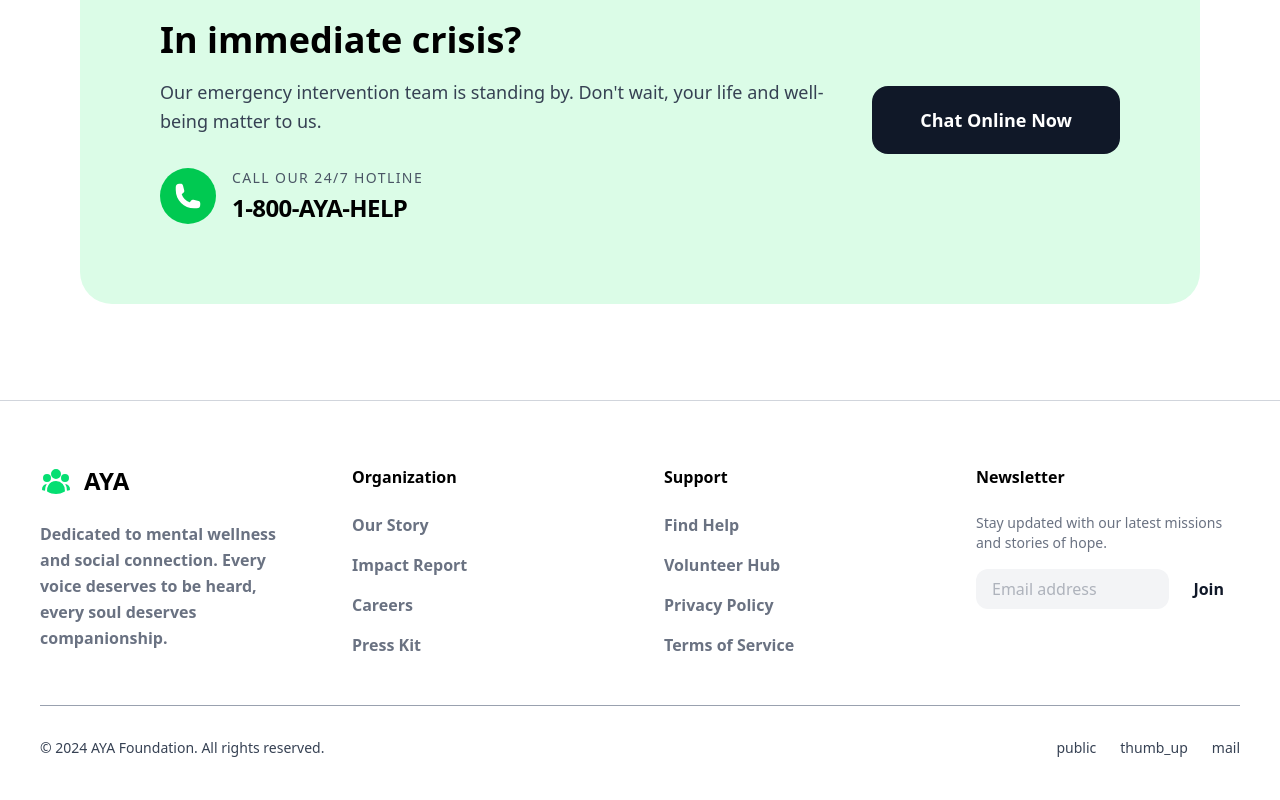
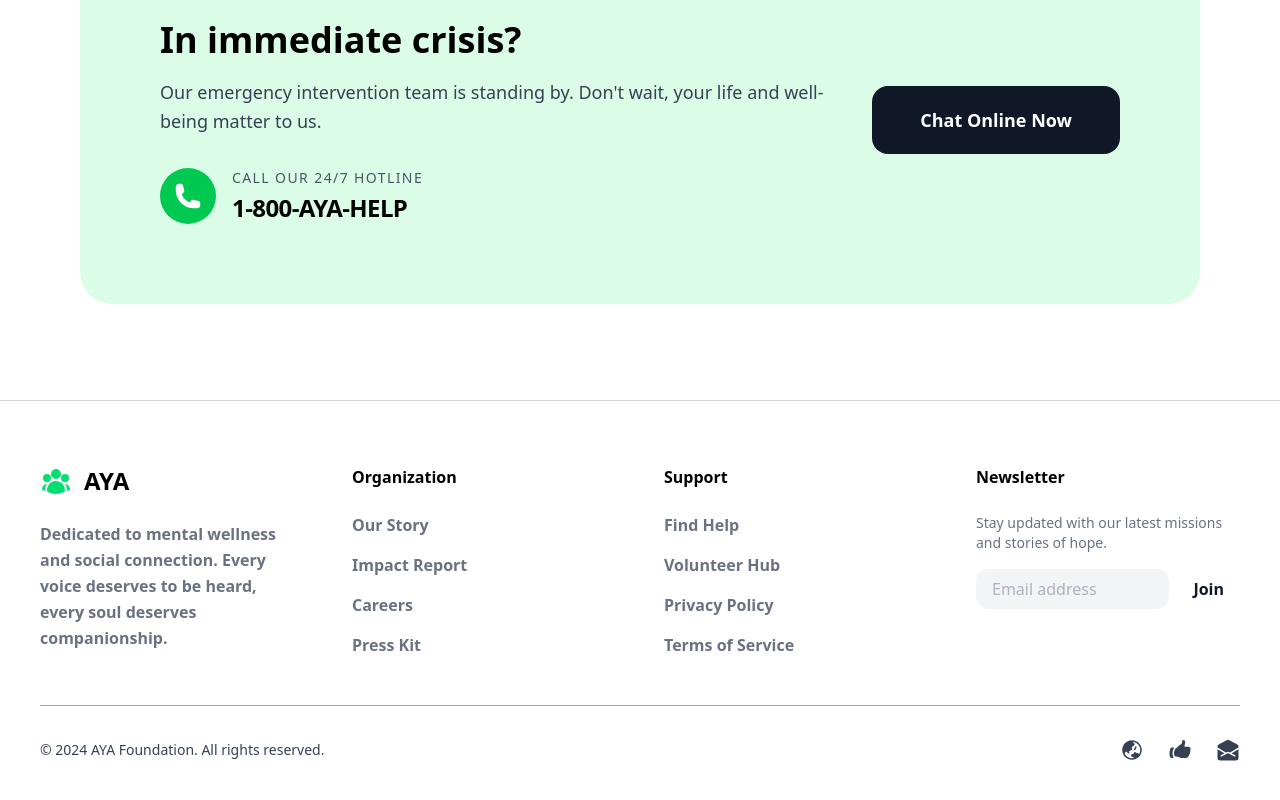
Before and after one commit to fernandorar65-cmyk/Aya-web, a Vue app: page / in a window 1280 px wide. Shown: the part 2627-3427 px from the top of the page. Built offline with nearby package versions, Linux system fonts and the light colour scheme.

Commit message:
fix: icons de footer

```diff
--- a/src/components/Footer.vue
+++ b/src/components/Footer.vue
@@ -44,9 +44,21 @@
       <div class="pt-8 border-t border-gray-400 flex flex-col md:flex-row justify-between items-center gap-6 text-sm text-gray-700 ">
         <p>© 2024 AYA Foundation. All rights reserved.</p>
         <div class="flex gap-6">
-          <a class="hover:text-primary transition-colors" href="#"><span class="material-symbols-outlined">public</span></a>
-          <a class="hover:text-primary transition-colors" href="#"><span class="material-symbols-outlined">thumb_up</span></a>
-          <a class="hover:text-primary transition-colors" href="#"><span class="material-symbols-outlined">mail</span></a>
+
+          <svg xmlns="http://www.w3.org/2000/svg" viewBox="0 0 24 24" fill="currentColor" class="size-6">
+            <path d="M15.75 8.25a.75.75 0 0 1 .75.75c0 1.12-.492 2.126-1.27 2.812a.75.75 0 1 1-.992-1.124A2.243 2.243 0 0 0 15 9a.75.75 0 0 1 .75-.75Z" />
+            <path fill-rule="evenodd" d="M12 2.25c-5.385 0-9.75 4.365-9.75 9.75s4.365 9.75 9.75 9.75 9.75-4.365 9.75-9.75S17.385 2.25 12 2.25ZM4.575 15.6a8.25 8.25 0 0 0 9.348 4.425 1.966 1.966 0 0 0-1.84-1.275.983.983 0 0 1-.97-.822l-.073-.437c-.094-.565.25-1.11.8-1.267l.99-.282c.427-.123.783-.418.982-.816l.036-.073a1.453 1.453 0 0 1 2.328-.377L16.5 15h.628a2.25 2.25 0 0 1 1.983 1.186 8.25 8.25 0 0 0-6.345-12.4c.044.262.18.503.389.676l1.068.89c.442.369.535 1.01.216 1.49l-.51.766a2.25 2.25 0 0 1-1.161.886l-.143.048a1.107 1.107 0 0 0-.57 1.664c.369.555.169 1.307-.427 1.605L9 13.125l.423 1.059a.956.956 0 0 1-1.652.928l-.679-.906a1.125 1.125 0 0 0-1.906.172L4.575 15.6Z" clip-rule="evenodd" />
+          </svg>
+
+          <svg xmlns="http://www.w3.org/2000/svg" viewBox="0 0 24 24" fill="currentColor" class="size-6">
+            <path d="M7.493 18.5c-.425 0-.82-.236-.975-.632A7.48 7.48 0 0 1 6 15.125c0-1.75.599-3.358 1.602-4.634.151-.192.373-.309.6-.397.473-.183.89-.514 1.212-.924a9.042 9.042 0 0 1 2.861-2.4c.723-.384 1.35-.956 1.653-1.715a4.498 4.498 0 0 0 .322-1.672V2.75A.75.75 0 0 1 15 2a2.25 2.25 0 0 1 2.25 2.25c0 1.152-.26 2.243-.723 3.218-.266.558.107 1.282.725 1.282h3.126c1.026 0 1.945.694 2.054 1.715.045.422.068.85.068 1.285a11.95 11.95 0 0 1-2.649 7.521c-.388.482-.987.729-1.605.729H14.23c-.483 0-.964-.078-1.423-.23l-3.114-1.04a4.501 4.501 0 0 0-1.423-.23h-.777ZM2.331 10.727a11.969 11.969 0 0 0-.831 4.398 12 12 0 0 0 .52 3.507C2.28 19.482 3.105 20 3.994 20H4.9c.445 0 .72-.498.523-.898a8.963 8.963 0 0 1-.924-3.977c0-1.708.476-3.305 1.302-4.666.245-.403-.028-.959-.5-.959H4.25c-.832 0-1.612.453-1.918 1.227Z" />
+          </svg>
+
+          <svg xmlns="http://www.w3.org/2000/svg" viewBox="0 0 24 24" fill="currentColor" class="size-6">
+            <path d="M19.5 22.5a3 3 0 0 0 3-3v-8.174l-6.879 4.022 3.485 1.876a.75.75 0 1 1-.712 1.321l-5.683-3.06a1.5 1.5 0 0 0-1.422 0l-5.683 3.06a.75.75 0 0 1-.712-1.32l3.485-1.877L1.5 11.326V19.5a3 3 0 0 0 3 3h15Z" />
+            <path d="M1.5 9.589v-.745a3 3 0 0 1 1.578-2.642l7.5-4.038a3 3 0 0 1 2.844 0l7.5 4.038A3 3 0 0 1 22.5 8.844v.745l-8.426 4.926-.652-.351a3 3 0 0 0-2.844 0l-.652.351L1.5 9.589Z" />
+          </svg>
+
         </div>
       </div>
     </div>
```
